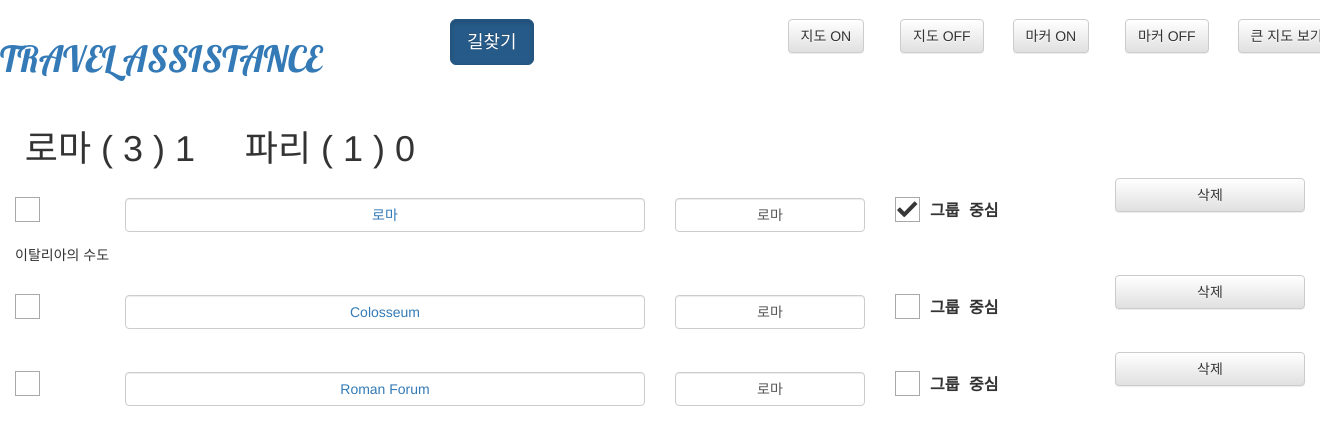
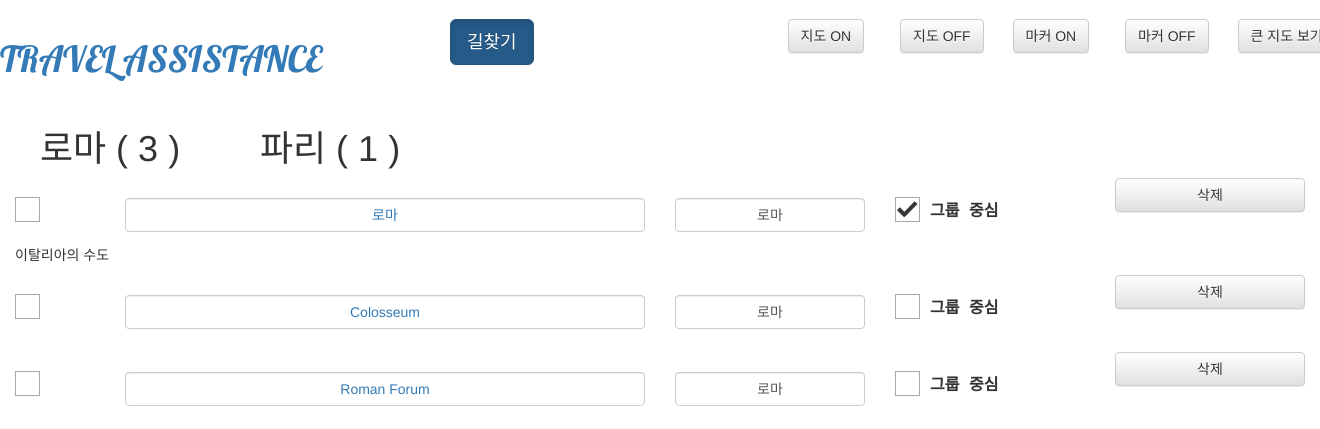
Before and after one commit to SeoDaeryong/travel_assistance, a Django app: page / in a window 1320 px wide; the page is wider, and only the part inside the window is pictured. Shown: the part 543-972 px from the top of that part. Run offline with Django 3.2, Linux system fonts and the light colour scheme; data comes from the database, SQL or seed files in the repository; some libraries are stand-ins or nearby versions.

Commit message:
테스트 코드 제거

```diff
--- a/maps/templates/maps/place_list.html
+++ b/maps/templates/maps/place_list.html
@@ -5,7 +5,7 @@
   {% endif %}
     {% if group.1 != 0 %}
     <div class="col-sm-2">
-      <h1 class="text-center" onclick='update_place_list_by_group("group", "{{group.0}}")'> {{ group.0 }} ( {{ group.1 }} ) {{ group.2 }}</h1>
+      <h1 class="text-center" onclick='update_place_list_by_group("group", "{{group.0}}")'> {{ group.0 }} ( {{ group.1 }} )</h1>
     </div>
     {% endif %}
   {% if group.2 == 2 %}
```
